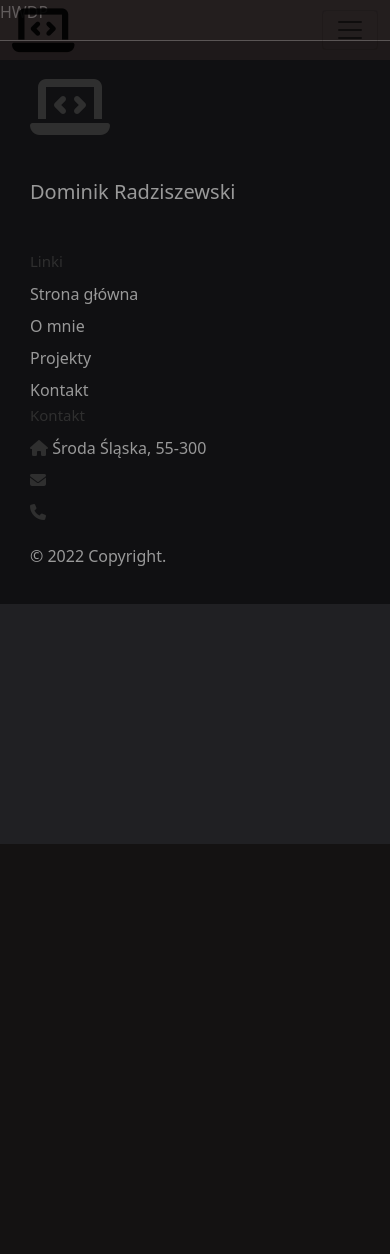
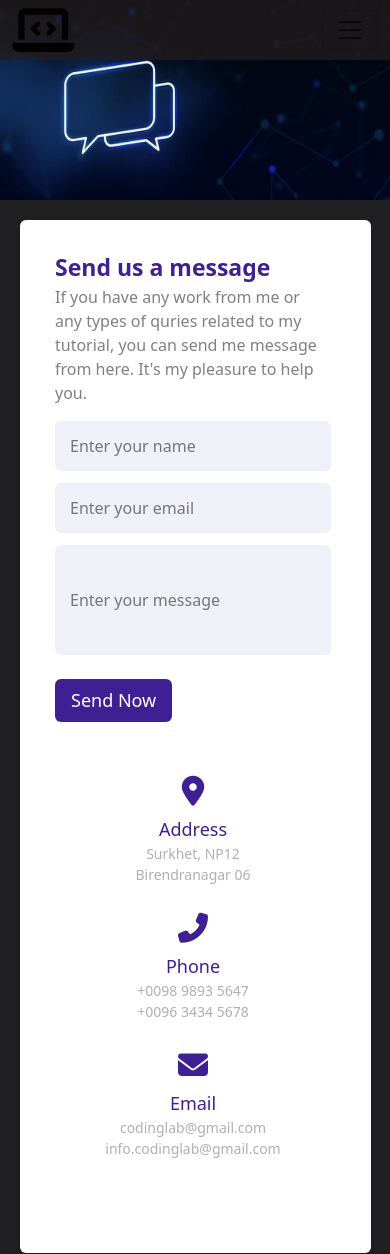
Before and after one commit to DoradR/Portfolio, a Django app: page /contact/ in a window 390 px wide. Shown: the top 1254 px of the page. Before the commit the page ends 844 px from the top, so only its background shows below. Run offline with Django 4.2, Linux system fonts and the light colour scheme; data that the repository does not hold is empty; some libraries are stand-ins or nearby versions.

Commit message:
Create first view in contact.html

```diff
--- a/DominikRadziszewski/static/contact_page.css
+++ b/DominikRadziszewski/static/contact_page.css
@@ -0,0 +1,180 @@
+.wallpapper img{
+    width: 100%;
+    height: 350px;
+}
+
+@media only screen  and (max-width: 850px){
+    .wallpapper img{
+        width: 100%;
+        max-height: 200px;
+    }
+}
+
+.col-sm-8{
+    padding-right: 0;
+}
+
+@media (max-width: 850px) {
+    .col-sm-8 {
+        padding-right: 12px;
+    }
+}
+
+.container{
+    width: -webkit-fill-available;
+    background: #fff;
+    border-radius: 6px;
+    padding: 20px;
+    margin: 3%;
+    box-shadow: 0 5px 10px rgba(0, 0, 0, 0.2);
+}
+.container .content{
+    display: flex;
+    align-items: center;
+    justify-content: space-between;
+}
+.container .content .left-side{
+    width: 25%;
+    height: 100%;
+    display: flex;
+    flex-direction: column;
+    align-items: center;
+    justify-content: center;
+    margin-top: 15px;
+    position: relative;
+}
+.content .left-side::before{
+    content: '';
+    position: absolute;
+    height: 70%;
+    width: 2px;
+    right: -15px;
+    top: 50%;
+    transform: translateY(-50%);
+    background: #afafb6;
+}
+.content .left-side .details{
+    margin: 14px;
+    text-align: center;
+}
+.content .left-side .details i{
+    font-size: 30px;
+    color: #3e2093;
+    margin-bottom: 10px;
+}
+.content .left-side .details .topic{
+    font-size: 18px;
+    font-weight: 500;
+    color: #3e2093;
+}
+.content .left-side .details .text-one,
+.content .left-side .details .text-two{
+    font-size: 14px;
+    color: #afafb6;
+}
+.container .content .right-side{
+    width: 75%;
+    margin-left: 75px;
+}
+.content .right-side .topic-text{
+    font-size: 23px;
+    font-weight: 600;
+    color: #3e2093;
+}
+.content .right-side p{
+    color: gray;
+}
+.right-side .input-box{
+    height: 50px;
+    width: 100%;
+    margin: 12px 0;
+}
+.right-side .input-box input,
+.right-side .input-box textarea{
+    height: 100%;
+    width: 100%;
+    border: none;
+    outline: none;
+    font-size: 16px;
+    background: #F0F1F8;
+    border-radius: 6px;
+    padding: 0 15px;
+    resize: none;
+}
+.right-side .message-box{
+    min-height: 110px;
+}
+.right-side .input-box textarea{
+    padding-top: 6px;
+}
+.right-side .button{
+    display: inline-block;
+    margin-top: 12px;
+}
+.right-side .button input[type="button"]{
+    color: #fff;
+    font-size: 18px;
+    outline: none;
+    border: none;
+    padding: 8px 16px;
+    border-radius: 6px;
+    background: #3e2093;
+    cursor: pointer;
+    transition: all 0.3s ease;
+}
+.button input[type="button"]:hover{
+    background: #5029bc;
+}
+
+@media (max-width: 950px) {
+  .container{
+      width: 90%;
+      padding: 30px 40px 40px 35px ;
+  }
+  .container .content .right-side{
+      width: 75%;
+      margin-left: 55px;
+}
+}
+@media (max-width: 850px) {
+  .container{
+      margin: 20px;
+      height: 100%;
+  }
+  .container .content{
+      flex-direction: column-reverse;
+  }
+  .container .content .left-side{
+      width: 100%;
+      flex-direction: row;
+      margin-top: 40px;
+      justify-content: center;
+      flex-wrap: wrap;
+ }
+ .container .content .left-side::before{
+      display: none;
+ }
+ .container .content .right-side{
+      width: 100%;
+      margin-left: 0;
+ }
+}
+
+iframe{
+    border: 0;
+    width: -webkit-fill-available;
+    height: -webkit-fill-available;
+    margin: 6%;
+    border-radius: 6px;
+}
+
+.col-sm-4{
+    padding-left: 0;
+}
+
+@media (max-width: 850px) {
+    .col-sm-4 {
+        margin-top: 20px;
+        padding-left: 12px;
+    }
+}
--- a/templates/contact_page.html
+++ b/templates/contact_page.html
@@ -5,10 +5,60 @@
 {% block static %}<link rel="stylesheet" href="{% static 'contact_page.css' %}">{% endblock %}
 
 {% block body %}
-    {% for file in contact %}
-        <p>{{ file.emailOfContact }}</p>
-    {% endfor %}
-    <p>HWDP</p>
+    <section class="wallpapper">
+        <img src="/media/contact-us.jpg" alt="The photo of coffee.">
+    </section>
+    <section>
+        <div class="row">
+            <div class="col-sm-8">
+                <div class="container">
+                    <div class="content">
+                      <div class="left-side">
+                        <div class="address details">
+                          <i class="fas fa-map-marker-alt"></i>
+                          <div class="topic">Address</div>
+                          <div class="text-one">Surkhet, NP12</div>
+                          <div class="text-two">Birendranagar 06</div>
+                        </div>
+                        <div class="phone details">
+                          <i class="fas fa-phone-alt"></i>
+                          <div class="topic">Phone</div>
+                          <div class="text-one">+0098 9893 5647</div>
+                          <div class="text-two">+0096 3434 5678</div>
+                        </div>
+                        <div class="email details">
+                          <i class="fas fa-envelope"></i>
+                          <div class="topic">Email</div>
+                          <div class="text-one">codinglab@gmail.com</div>
+                          <div class="text-two">info.codinglab@gmail.com</div>
+                        </div>
+                      </div>
+                      <div class="right-side">
+                        <div class="topic-text">Send us a message</div>
+                        <p>If you have any work from me or any types of quries related to my tutorial, you can send me message from here. It's my pleasure to help you.</p>
+                      <form action="#">
+                        <div class="input-box">
+                          <input type="text" placeholder="Enter your name">
+                        </div>
+                        <div class="input-box">
+                          <input type="text" placeholder="Enter your email">
+                        </div>
+                        <div class="input-box message-box">
+                          <input type="text" placeholder="Enter your message">
+                        </div>
+                        <div class="button">
+                          <input type="button" value="Send Now" >
+                        </div>
+                      </form>
+                    </div>
+                    </div>
+                  </div>
+            </div>
+            <div class="col-sm-4">
+                <iframe src="https://www.google.com/maps/embed?pb=!1m18!1m12!1m3!1d1838.63510463388!2d16.591373575532696!3d51.163863884749205!2m3!1f0!2f0!3f0!3m2!1i1024!2i768!4f13.1!3m3!1m2!1s0x470fa3c120f22679%3A0xa131abaf64efb0c8!2zUnluZWsgLSDFmnJvZGEgxZpsxIVza2E!5e0!3m2!1spl!2sde!4v1672261502933!5m2!1spl!2sde" allowfullscreen="" loading="lazy" referrerpolicy="no-referrer-when-downgrade"></iframe>
+            </div>
+        </div>
+    </section>
 {% endblock %}
 {% block mail %}
     {% for smt in contact %}
--- a/templates/main_page.html
+++ b/templates/main_page.html
@@ -39,7 +39,7 @@
                 <a class="nav-link" href="{% url 'all_projects_page' %}">Projekty</a>
               </li>
               <li class="nav-item">
-                <a class="nav-link" href="#kontakt">Kontakt</a>
+                <a class="nav-link" href="{% url 'contact_page' %}">Kontakt</a>
               </li>
             </ul>
           </div>
@@ -69,7 +69,7 @@
               <a href="{% url 'all_projects_page' %}">Projekty</a>
             </li>
             <li>
-              <a href="#">Kontakt</a>
+              <a href="{% url 'contact_page' %}">Kontakt</a>
             </li>
           </ul>
         </li>
```
Also changed, not shown: DominikRadziszewski/static/details_of_project_page.css (+52 -2 lines), templates/details_of_project_page.html (+11 -2 lines), my_media/contact-us.jpg (added).
